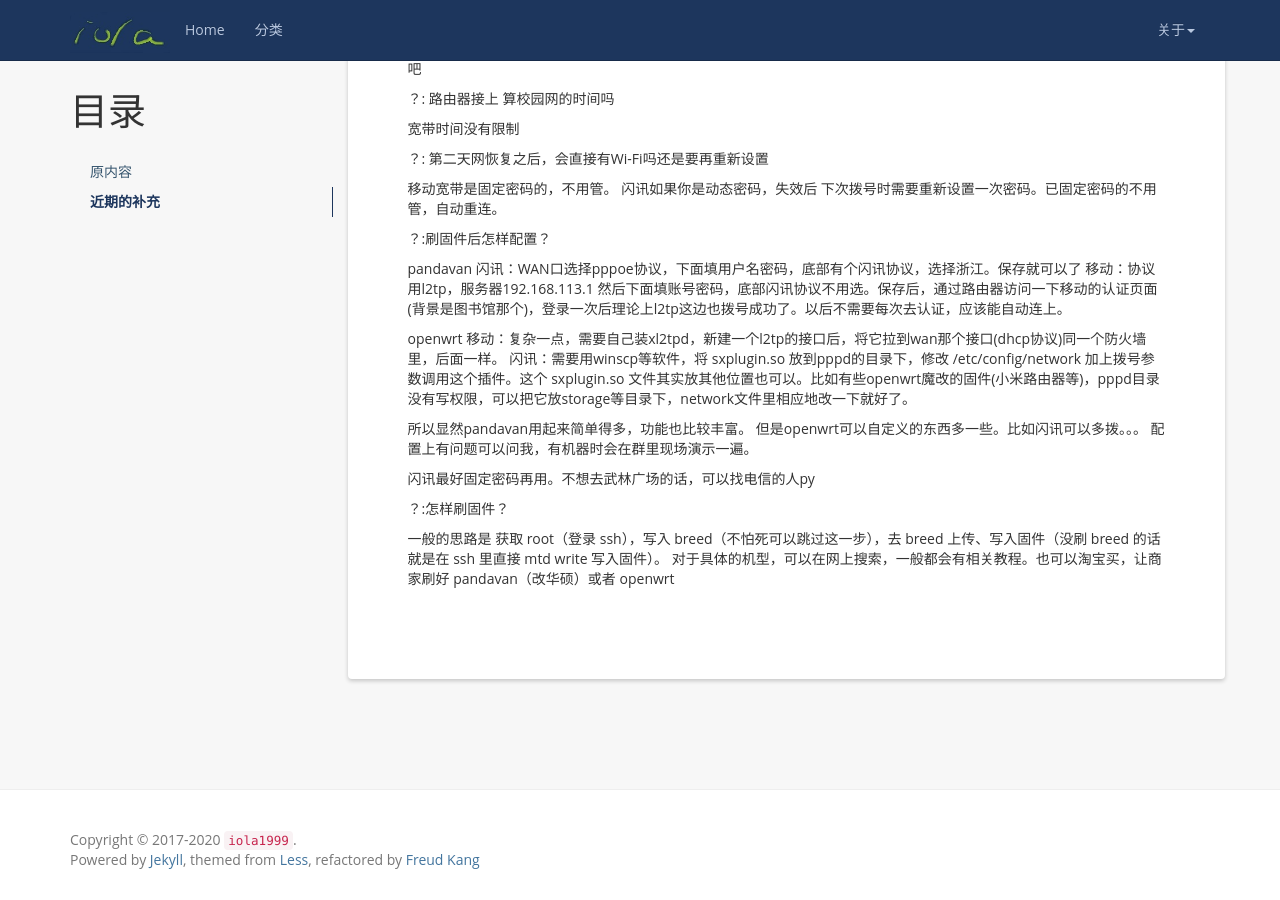
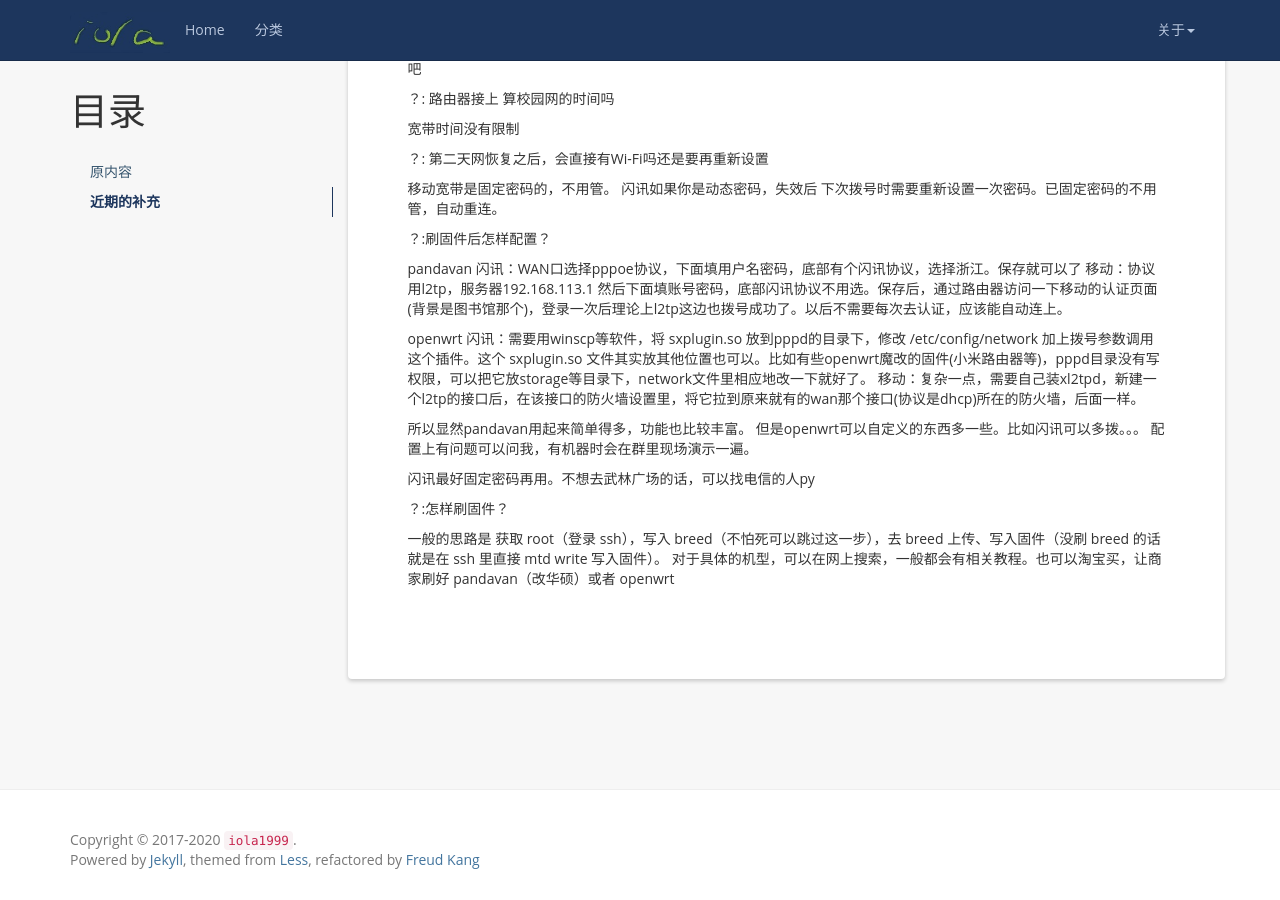
Before and after one commit to iola1999/iola1999.github.io, a Jekyll site: the page built from _posts/2019-03-20-FuckSingleNet.markdown, in a window 1280 px wide and 900 px high, scrolled down 1164 px. Built offline with Jekyll 4.4.1, drawn with Linux system fonts in a browser that asks for light colours; nearby versions of some CDN libraries; comment, search, counter and statistics services are not loaded.

Commit message:
Update 2019-03-20-FuckSingleNet.markdown

```diff
--- a/_posts/2019-03-20-FuckSingleNet.markdown
+++ b/_posts/2019-03-20-FuckSingleNet.markdown
@@ -92,8 +92,8 @@ pandavan
 移动：协议用l2tp，服务器192.168.113.1 然后下面填账号密码，底部闪讯协议不用选。保存后，通过路由器访问一下移动的认证页面(背景是图书馆那个)，登录一次后理论上l2tp这边也拨号成功了。以后不需要每次去认证，应该能自动连上。
 
 openwrt
-移动：复杂一点，需要自己装xl2tpd，新建一个l2tp的接口后，将它拉到wan那个接口(dhcp协议)同一个防火墙里，后面一样。
 闪讯：需要用winscp等软件，将 sxplugin.so 放到pppd的目录下，修改 /etc/config/network  加上拨号参数调用这个插件。这个 sxplugin.so 文件其实放其他位置也可以。比如有些openwrt魔改的固件(小米路由器等)，pppd目录没有写权限，可以把它放storage等目录下，network文件里相应地改一下就好了。
+移动：复杂一点，需要自己装xl2tpd，新建一个l2tp的接口后，在该接口的防火墙设置里，将它拉到原来就有的wan那个接口(协议是dhcp)所在的防火墙，后面一样。
 
 
 所以显然pandavan用起来简单得多，功能也比较丰富。
```
